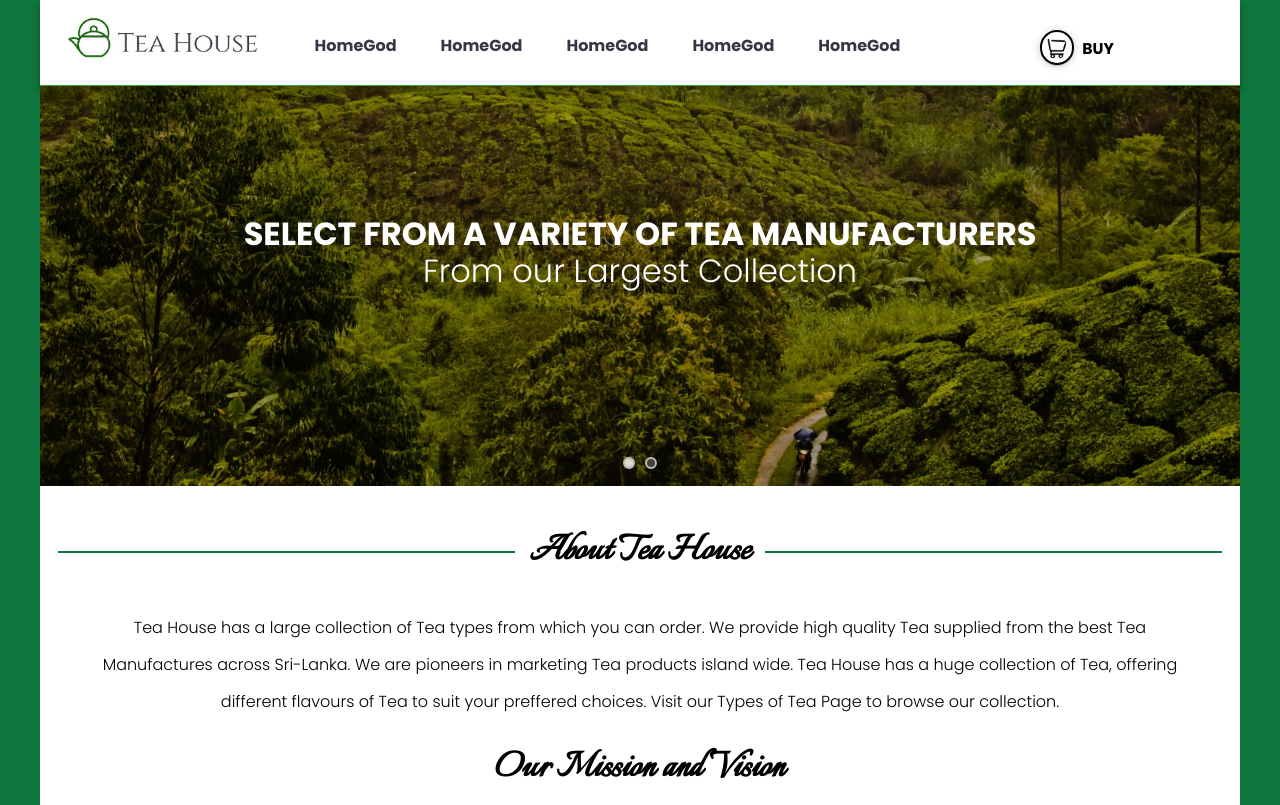
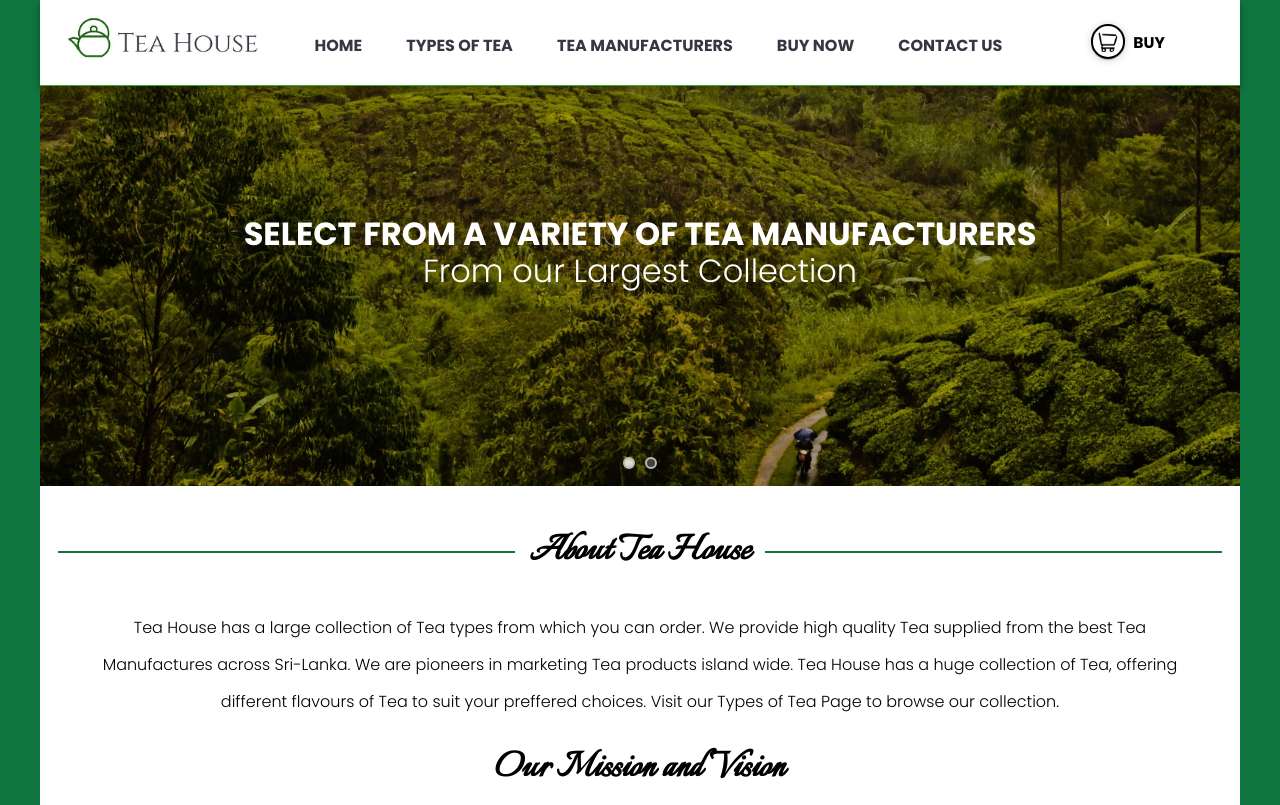
Before and after one commit to Kavinkumarsimple/Ori, a plain HTML site: page Assignment/index.html in a window 1280 px wide. Shown: the top 805 px of the page. Drawn offline with Linux system fonts and the light colour scheme.

Commit message:
Update index.html

```diff
--- a/Assignment/index.html
+++ b/Assignment/index.html
@@ -20,11 +20,11 @@
     <div id="navigationbar">
       <a class="logo2" href="#"><img class="websitelogo2" src="images/websitelogo.png" alt="logo"></a>
       <div id="mySidenav" class="sidenav">
-        <a href="#"><span>HomeGod</span></a>
-        <a href="typesoftea.html"><span>HomeGod</span></a>
-        <a href="teamanufacturers.html"><span>HomeGod</span></a>
-        <a href="#"><span>HomeGod</span></a>
-        <a href="#"><span>HomeGod</span></a>
+        <a href="#"><span>HOME</span></a>
+        <a href="typesoftea.html"><span>TYPES OF TEA</span></a>
+        <a href="teamanufacturers.html"><span>TEA MANUFACTURERS</span></a>
+        <a href="#"><span>BUY NOW</span></a>
+        <a href="#"><span>CONTACT US</span></a>
       </div>
       <a href="#" class="shoppingButton">
         <img class="cart" src="images/cart.png" alt="shoppingCart">
```
